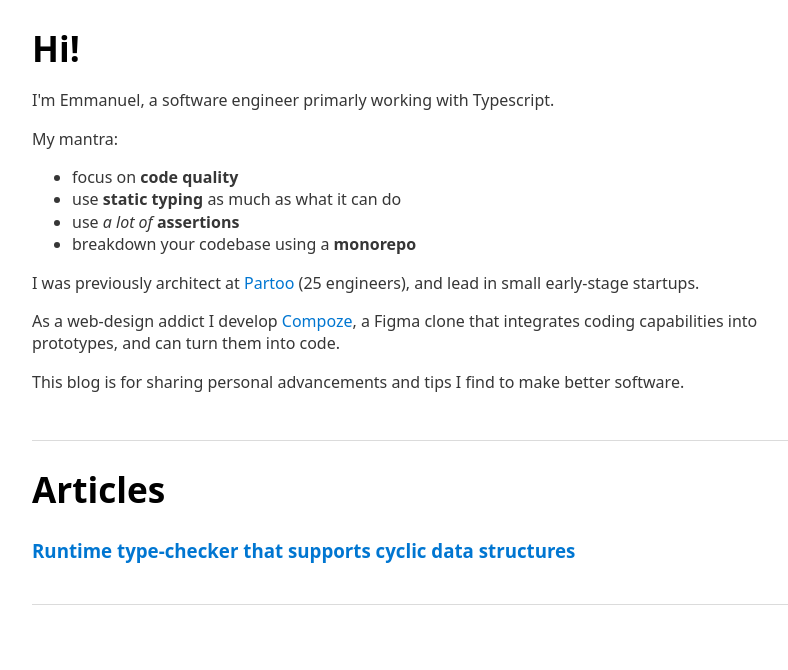
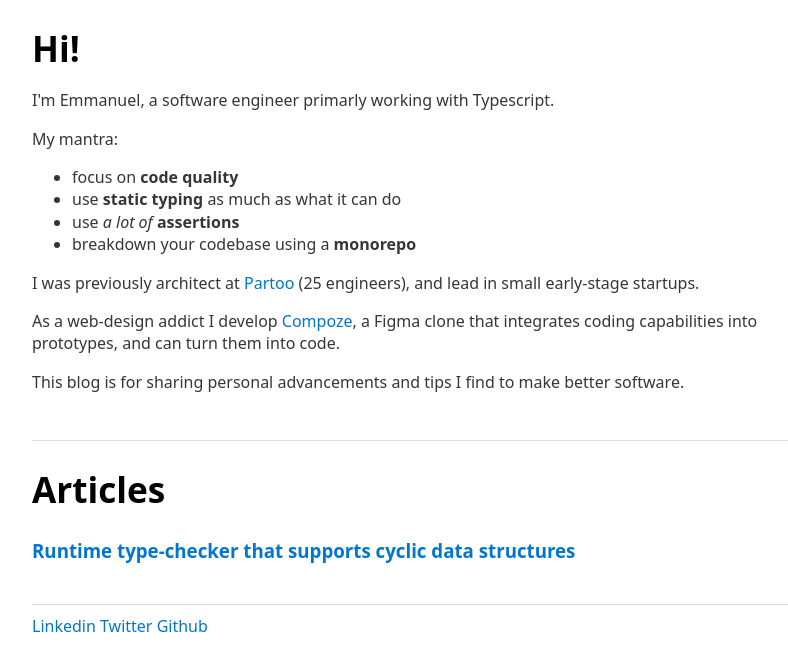
Before and after one commit to Exifers/exifers.github.io, a plain HTML site: page index.html in a window 1280 px wide. Shown: the whole page, without its empty margins (208-996 px from the left). Drawn offline with nearby package versions, Linux system fonts and the light colour scheme.

Commit message:
Add footer links

```diff
--- a/index.html
+++ b/index.html
@@ -25,6 +25,9 @@
     <!-- <h3><a href="/isomorphic-orm">Isorm: an isomorphic orm</a></h3> -->
     <h3><a href="/runtime-type-checker-cyclic">Runtime type-checker that supports cyclic data structures</a></h3>
   <footer>
+    <a href="https://www.linkedin.com/in/emmanuel-meric-de-bellefon/" target="_blank" rel="noopener noreferrer">Linkedin</a>
+    <a href="https://x.com/Exifers_" target="_blank" rel="noopener noreferrer">Twitter</a>
+    <a href="https://github.com/exifers" target="_blank" rel="noopener noreferrer">Github</a>
   </footer>
   </body>
 </html>
```
